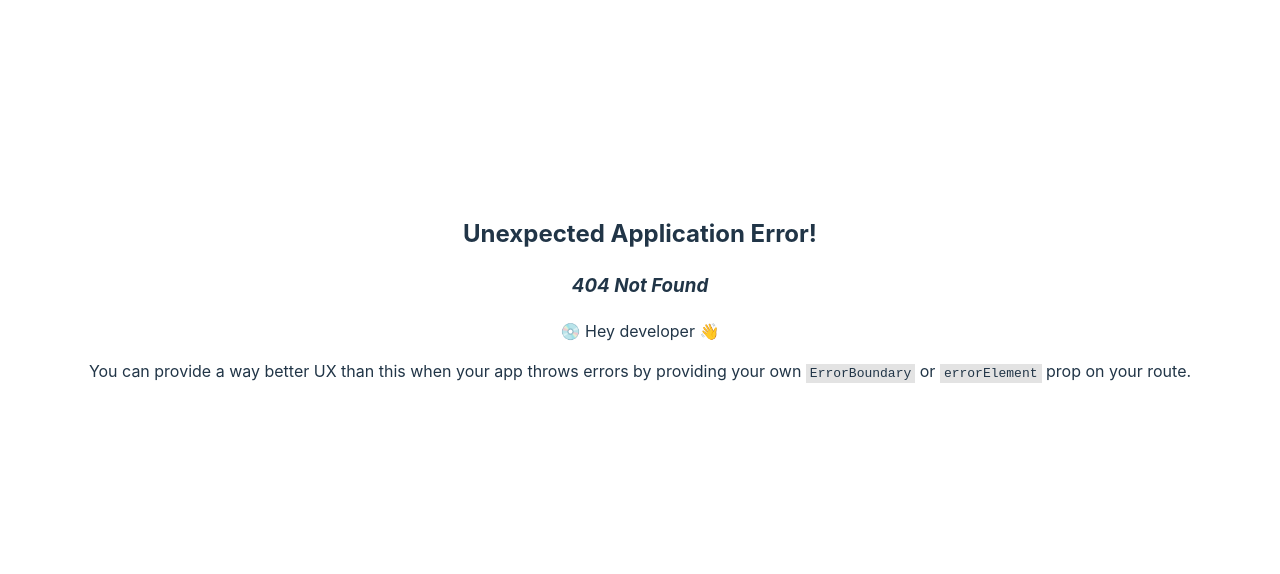
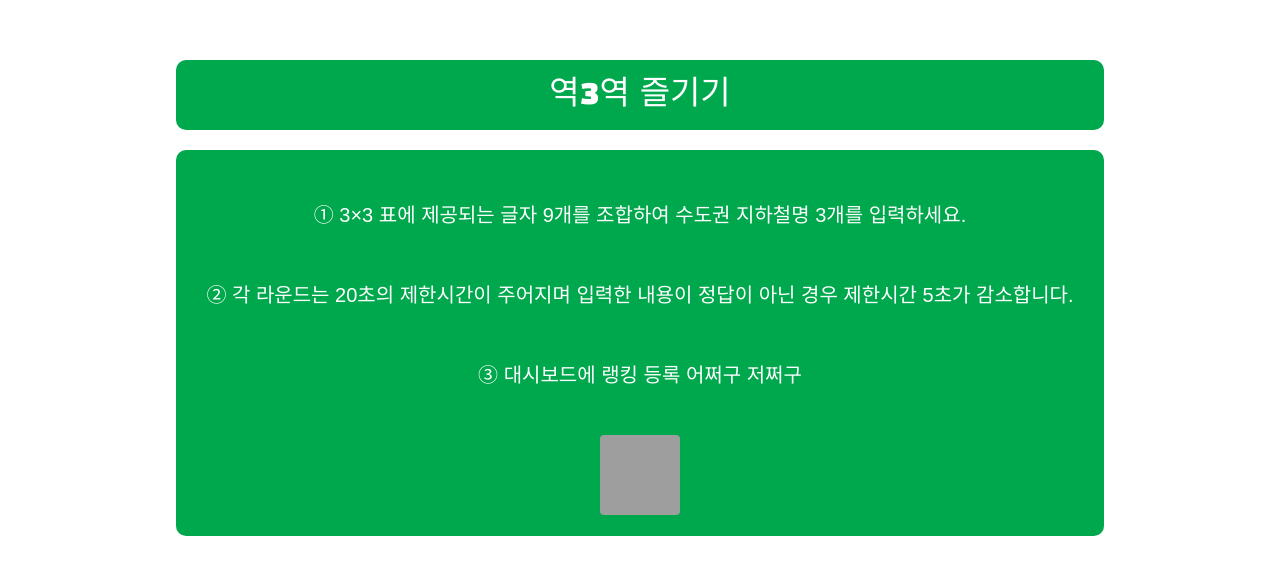
Before and after one commit to HACKY-TALKY-2/Team4, a React (Vite) app in the folder frontend/: page /help in a window 1280 px wide. Before the commit this address had no page. Shown: the part 102-676 px from the top of the page. Built offline with nearby package versions, Linux system fonts and the light colour scheme; grey boxes are pictures that could not be loaded.

Commit message:
help 설명창 완료, leaderboard 작성중

```diff
--- /dev/null
+++ b/frontend/src/page/help.css
@@ -0,0 +1,60 @@
+/* 전체 컨테이너 스타일링 */
+/*.help-container {
+    margin: 10px;
+    padding: 10px;
+    border-radius: 10px;
+    box-shadow: 0 2px 4px rgba(0, 0, 0, 0.1);
+    background-color: #f9f9f9;
+}*/
+@import url('https://fonts.googleapis.com/css2?family=Noto+Serif+KR:wght@700;900&display=swap');
+@import url('https://fonts.googleapis.com/css2?family=Black+Han+Sans&family=Noto+Serif+KR:wght@700;900&display=swap');
+
+
+
+
+/* 제목 스타일링 */
+.title {
+
+    font-family: 'Black Han Sans', sans-serif;
+    font-size: 33px;
+    color: #fff;
+    margin-bottom: 20px; /* 아래쪽 여백 */
+    padding: 10px;
+    background-color: #00A84D;
+    border-radius: 10px;
+}
+
+/* 설명 컨테이너 스타일링 */
+.explanation {
+    padding: 15px;
+    border-radius: 10px;
+    background-color: #00A84D;
+
+}
+
+/* 개별 설명 스타일링 */
+.explanation p {
+    font-family: 'Noto Serif KR', sans-serif;
+    font-size: 20px;
+    color: #fff;
+    margin-bottom: 10px; /* 아래쪽 여백 */
+    padding: 15px;
+}
+
+.home-button {
+    display: inline-block;
+    margin-top: 20px;
+    padding: 40px 40px;
+    background-color: #f0f0f0;
+    color: #333;
+    text-decoration: none;
+    border-radius: 4px;
+    font-weight: bold;
+    background-image: url('https://cdn-icons-png.flaticon.com/512/2385/2385488.png'); /* 이미지 경로 추가 */
+    background-size: contain; /* 이미지가 버튼 크기에 맞게 조정되도록 설정 */
+    background-position: center; /* 이미지가 버튼 중앙에 위치하도록 설정 */
+}
+
+.home-button:hover {
+    background-color: #e0e0e0;
+}
--- /dev/null
+++ b/frontend/src/page/help.jsx
@@ -0,0 +1,32 @@
+import { useState } from 'react';
+import '../App.css';
+import reactLogo from '../assets/react.svg';
+import viteLogo from '/vite.svg';
+import './help.css';
+
+function Help() {
+    const title = '역3역 즐기기';
+    const explain1 = '① 3×3 표에 제공되는 글자 9개를 조합하여 수도권 지하철명 3개를 입력하세요.'
+    const explain2 = '② 각 라운드는 20초의 제한시간이 주어지며 입력한 내용이 정답이 아닌 경우 제한시간 5초가 감소합니다.'
+    const explain3 = '③ 대시보드에 랭킹 등록 어쩌구 저쩌구'
+
+
+
+
+
+    return (
+        <div className="help-container">
+            <div className="title">{title}</div>
+            <div className="explanation">
+                <p>{explain1}</p>
+                <p>{explain2}</p>
+                <p>{explain3}</p>
+                <a href="/" className="home-button"></a>
+            </div>
+
+        </div>
+    );
+
+}
+
+export default Help
--- a/frontend/src/page/leaderboard.jsx
+++ b/frontend/src/page/leaderboard.jsx
@@ -2,34 +2,69 @@ import { useState } from 'react';
 import '../App.css';
 import reactLogo from '../assets/react.svg';
 import viteLogo from '/vite.svg';
+import React, { Component } from 'react';
 
 function Leaderboard() {
-  const [count, setCount] = useState(0)
+  const rankers = [
+    {
+      name:"8",
+      date:"2023-11-10",
+      round:5,
+      duration:"0분 0초",
+    },
+    {
+      name:"4",
+      date:"2023-11-10",
+      round:2,
+      duration:"0분 0초",
+    },
+    {
+      name:"7",
+      date:"2023-11-10",
+      round:1,
+      duration:"0분 22초",
+    },
+    {
+      name:"6",
+      date:"2023-11-10",
+      round:1,
+      duration:"0분 0초",
+    },
+    {
+      name:"5",
+      date:"2023-11-10",
+      round:1,
+      duration:"0분 49초",
+    },
+    {
+      name:"3",
+      date:"2023-11-10",
+      round:1,
+      duration:"0분 0초",
+    },
+    {
+      name:"2",
+      date:"2023-11-10",
+      round:1,
+      duration:"0분 34초",
+    },
+]
 
-  return (
-    <>
-      <div>
-        <a href="https://vitejs.dev" target="_blank" rel="noreferrer">
-          <img src={viteLogo} className="logo" alt="Vite logo" />
-        </a>
-        <a href="https://react.dev" target="_blank" rel="noreferrer">
-          <img src={reactLogo} className="logo react" alt="React logo" />
-        </a>
-      </div>
-      <h1>Leaderboard</h1>
-      <div className="card">
-        <button onClick={() => setCount((count) => count + 1)}>
-          count is {count}
-        </button>
-        <p>
-          Edit <code>src/App.jsx</code> and save to test HMR
-        </p>
-      </div>
-      <p className="read-the-docs">
-        Click on the Vite and React logos to learn more
-      </p>
-    </>
-  )
-}
+return (
+  <div className="leaderboard">
+    {rankers.map((ranker, index) => (
+      <ul>
+        {index}&nbsp;
+        ID : {ranker.name} &nbsp;
+        {ranker.date} &nbsp;
+        ROUND : {ranker.round} &nbsp;
+        {ranker.duration} &nbsp;
+      </ul>
+    ))}
+  </div>
+);
+
+
+};
 
 export default Leaderboard
```
Also changed, not shown: frontend/src/main.jsx (+6 -1 lines), frontend/src/page/leaderboard.css (added).
